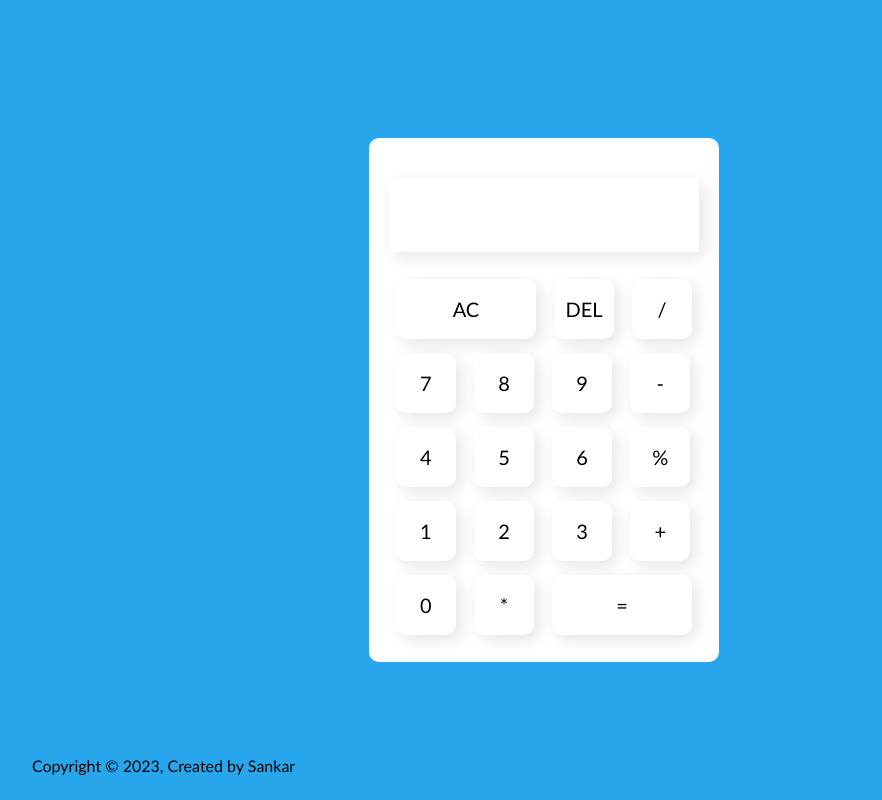
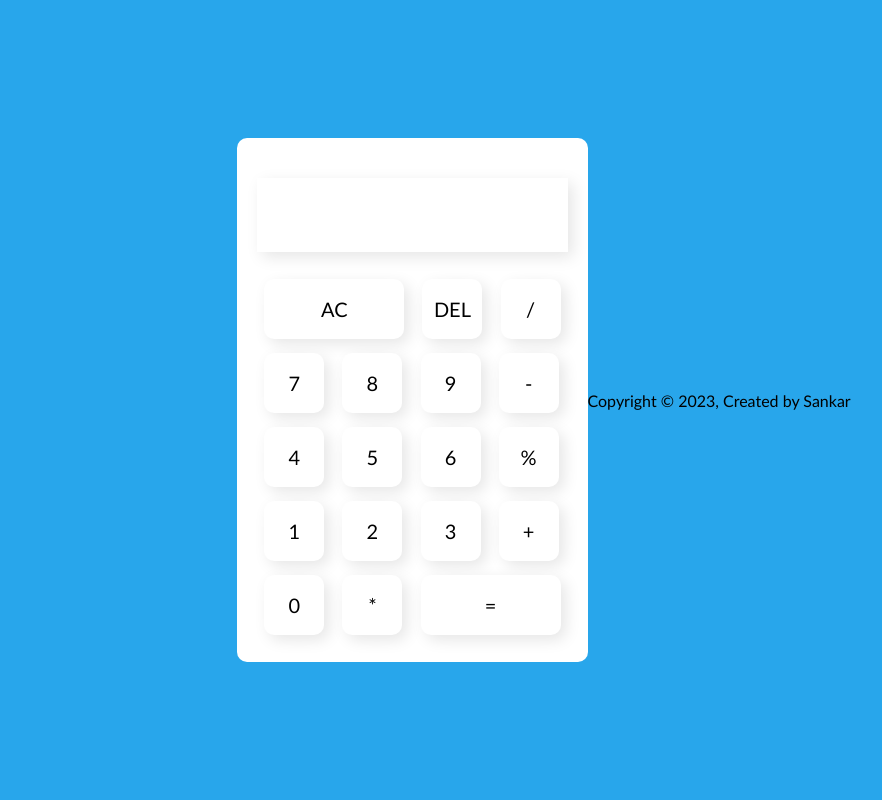
Before and after one commit to Sankar-2006/simpleCalculator, a plain HTML site: page index.html in a window 1280 px wide. Shown: the whole page, without its empty margins (96-978 px from the left). Drawn offline with Linux system fonts and the light colour scheme.

Commit message:
Update style.css

```diff
--- a/style.css
+++ b/style.css
@@ -57,10 +57,3 @@ section input {
 .acbtn, .equalbtn{
     width: 140px;
 }
-
-p {
-    text-align: center;
-    position: absolute;
-    bottom: 25px;
-    left: 10%;
-}
```
